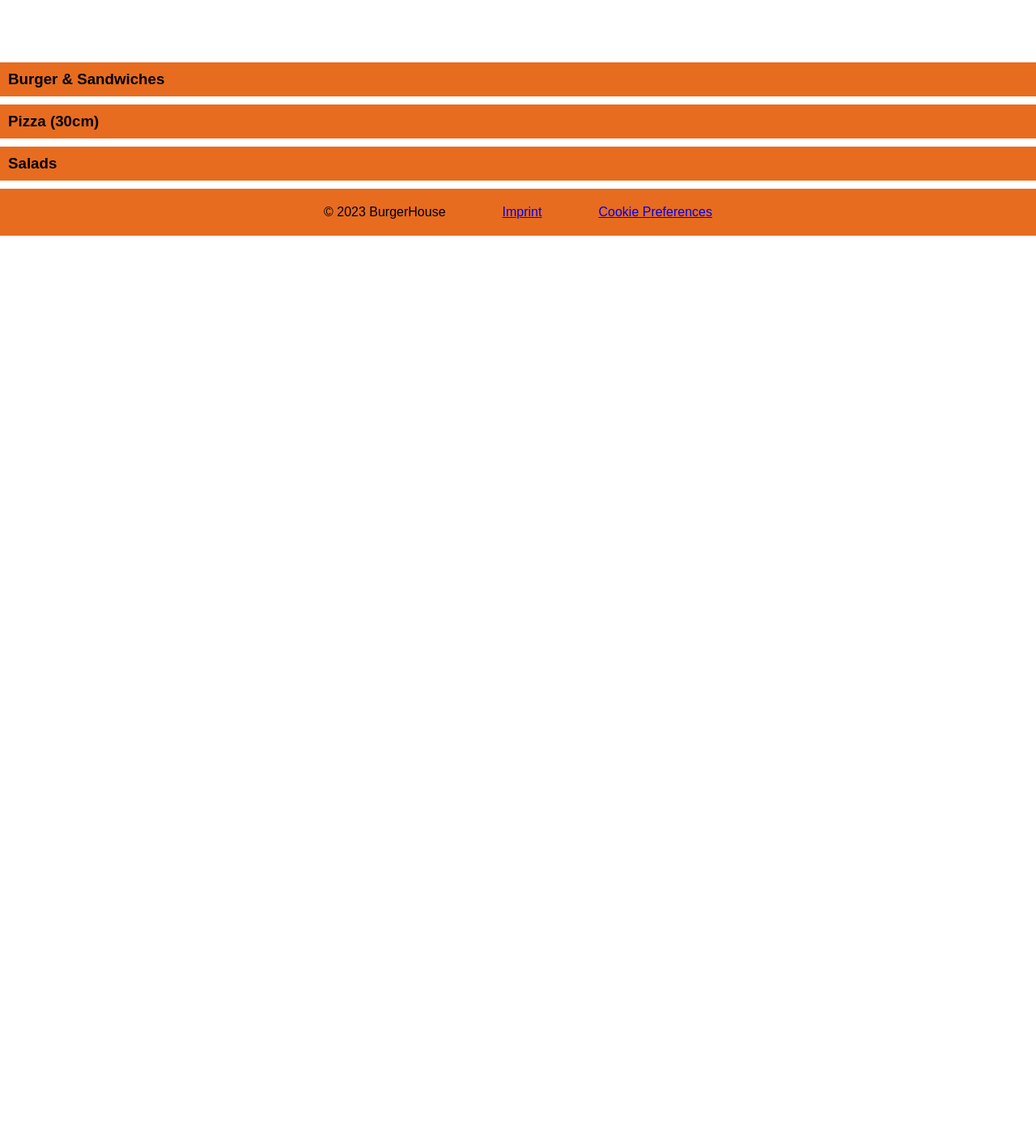
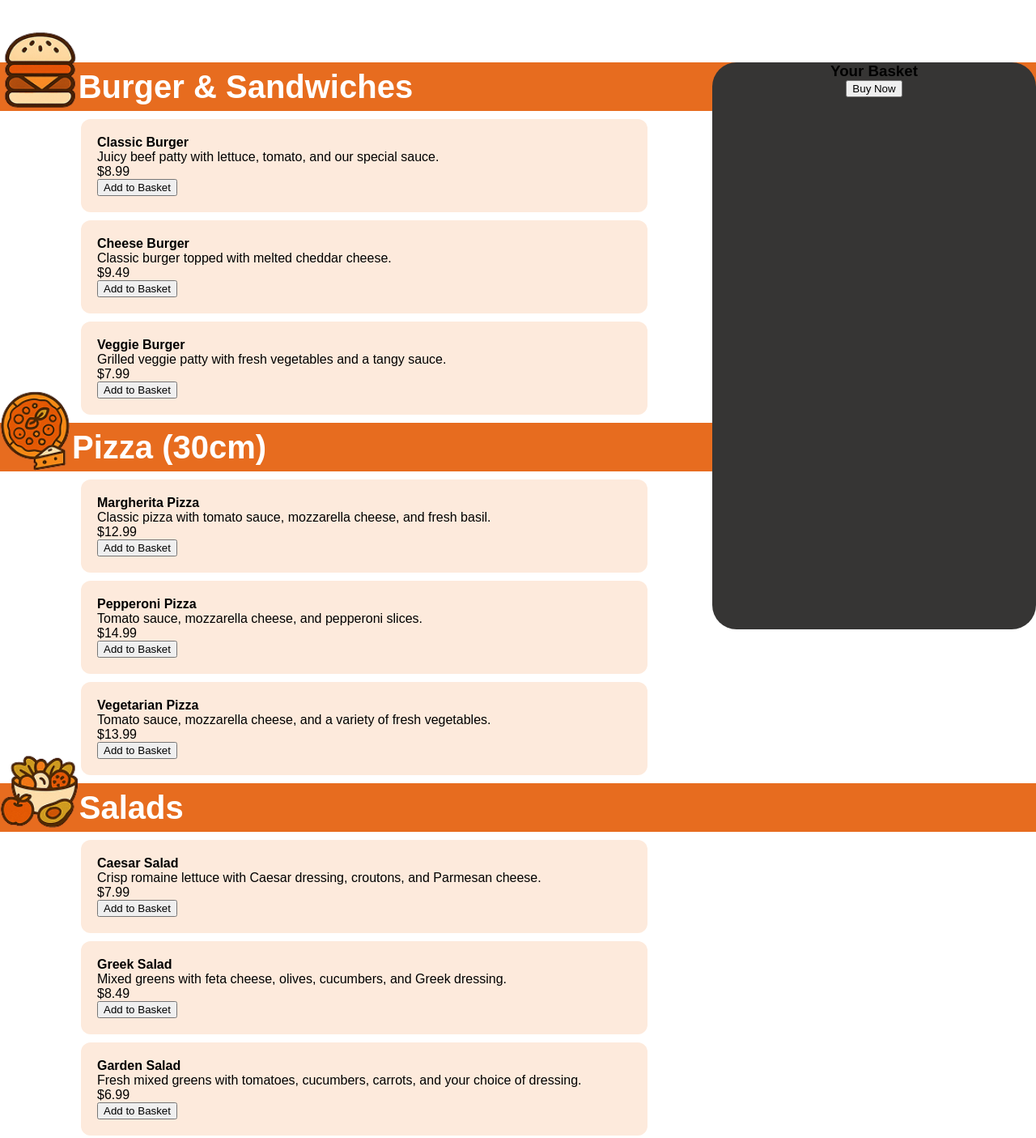
Before and after one commit to Kevinpomian-ops/Bestellseite, a plain HTML site: page index.html in a window 1280 px wide. Shown: the part 1566-2971 px from the top of the page at 81% size. Before the commit the page ends 1857 px from the top, so only its background shows below. Drawn offline with Linux system fonts and the light colour scheme.

Commit message:
Add: -basket.js -menu.js -code in script.js -code in template.js -style

```diff
--- a/index.html
+++ b/index.html
@@ -29,15 +29,22 @@
     </div>
 
     <main>
-        <div class="category-burger">
+        <div>
+            <div class="category-burger flex">
+                <img src="./assets/icon/Chanese 1.png" alt="Burger">
                 <h3>Burger & Sandwiches</h3>
             </div>
-        <div class="category-pizza">
+            <div id="burger"></div>
+            <div class="category-pizza flex">
+                <img src="./assets/icon/Pizza 1.png" alt="Pizza">
                 <h3>Pizza (30cm)</h3>
             </div>
-        <div class="category-salads">
+            <div id="pizza"></div>
+            <div class="category-salads flex">
+                <img src="./assets/icon/Salad 1.png" alt="Salads">
                 <h3>Salads</h3>
             </div>
+            <div id="salads"></div>
 
             <section class="basket">
                 <h3>Your Basket</h3>
@@ -51,6 +58,8 @@
 
                 <button>Buy Now</button>
             </section>
+        </div>
+
     </main>
 
     <footer>
@@ -59,5 +68,8 @@
         <a href="#">Cookie Preferences</a>
     </footer>
 </body>
+<script src="./scripts/menu.js"></script>
+<script src="./scripts/template.js"></script>
+<script src="./scripts/script.js"></script>
 
 </html>
--- /dev/null
+++ b/scripts/menu.js
@@ -0,0 +1,53 @@
+let menu = {
+    "burger": [
+        {
+            "name": "Classic Burger",
+            "description": "Juicy beef patty with lettuce, tomato, and our special sauce.",
+            "price": 8.99
+        },
+        {
+            "name": "Cheese Burger",
+            "description": "Classic burger topped with melted cheddar cheese.",
+            "price": 9.49
+        },
+        {
+            "name": "Veggie Burger",
+            "description": "Grilled veggie patty with fresh vegetables and a tangy sauce.",
+            "price": 7.99
+        }
+    ],
+    "pizza": [
+        {
+            "name": "Margherita Pizza",
+            "description": "Classic pizza with tomato sauce, mozzarella cheese, and fresh basil.",
+            "price": 12.99
+        },
+        {
+            "name": "Pepperoni Pizza",
+            "description": "Tomato sauce, mozzarella cheese, and pepperoni slices.",
+            "price": 14.99
+        },
+        {
+            "name": "Vegetarian Pizza",
+            "description": "Tomato sauce, mozzarella cheese, and a variety of fresh vegetables.",
+            "price": 13.99
+        }
+    ],
+    "salads": [
+        {
+            "name": "Caesar Salad",
+            "description": "Crisp romaine lettuce with Caesar dressing, croutons, and Parmesan cheese.",
+            "price": 7.99
+        },
+        {
+            "name": "Greek Salad",
+            "description": "Mixed greens with feta cheese, olives, cucumbers, and Greek dressing.",
+            "price": 8.49
+        },
+        {
+            "name": "Garden Salad",
+            "description": "Fresh mixed greens with tomatoes, cucumbers, carrots, and your choice of dressing.",
+            "price": 6.99
+        }
+    ]
+};
--- /dev/null
+++ b/scripts/template.js
@@ -0,0 +1,19 @@
+function renderMenu(category) {
+    const items = menu[category];
+    let html = '';
+    items.forEach(item => {
+        html += `
+            <div class="menu-item">
+                <h4>${item.name}</h4>
+                <p>${item.description}</p>
+                <p>$${item.price.toFixed(2)}</p>
+                <button>Add to Basket</button>
+            </div>
+        `;
+    });
+    return html;
+}
+
+document.getElementById('burger').innerHTML += renderMenu('burger');
+document.getElementById('pizza').innerHTML += renderMenu('pizza');
+document.getElementById('salads').innerHTML += renderMenu('salads');
--- a/styles/basket.css
+++ b/styles/basket.css
@@ -1,9 +1,9 @@
 .basket {
     background-color: #363534;
 
-    position: fixed;
+    position: sticky;
     bottom: 150px;
-    right: 0px;
+    left: 100%;
 
     height: 700px;
     width: 400px;
--- a/styles/cards.css
+++ b/styles/cards.css
@@ -1,17 +1,42 @@
 .category-burger {
 background-color: #E76C1F;
-padding: 10px;
 margin-bottom: 10px;
+height: 60px;
+}
+
+.category-burger > img {
+height: 100px;
+align-self: end;
 }
 
 .category-pizza {
 background-color: #E76C1F;
-padding: 10px;
 margin-bottom: 10px;
+height: 60px;
+}
+
+.category-pizza > img {
+height: 100px;
+align-self: end;
 }
 
 .category-salads {
 background-color: #E76C1F;
-padding: 10px;
 margin-bottom: 10px;
+height: 60px;
 }
+
+.category-salads > img {
+height: 100px;
+align-self: end;
+}
+
+.menu-item {
+background-color: #FDEADC;
+border-radius: 12px;
+padding: 20px;
+margin-bottom: 10px;
+
+width: 700px;
+margin-left: 100px;
+}
--- a/styles/global.css
+++ b/styles/global.css
@@ -21,3 +21,15 @@
     padding-right: 280px;
     padding-bottom: 80px;
 }
+
+.flex {
+    display: flex;
+    flex-direction: row;
+}
+
+.flex > h3{
+    font-size: 40px;
+    font-weight: 700;
+    color: #FFFFFF;
+    align-self: center;
+}
```
Also changed, not shown: scripts/basket.js (added), scripts/script.js (added). Lines whose indentation alone changed are shown as unchanged.
